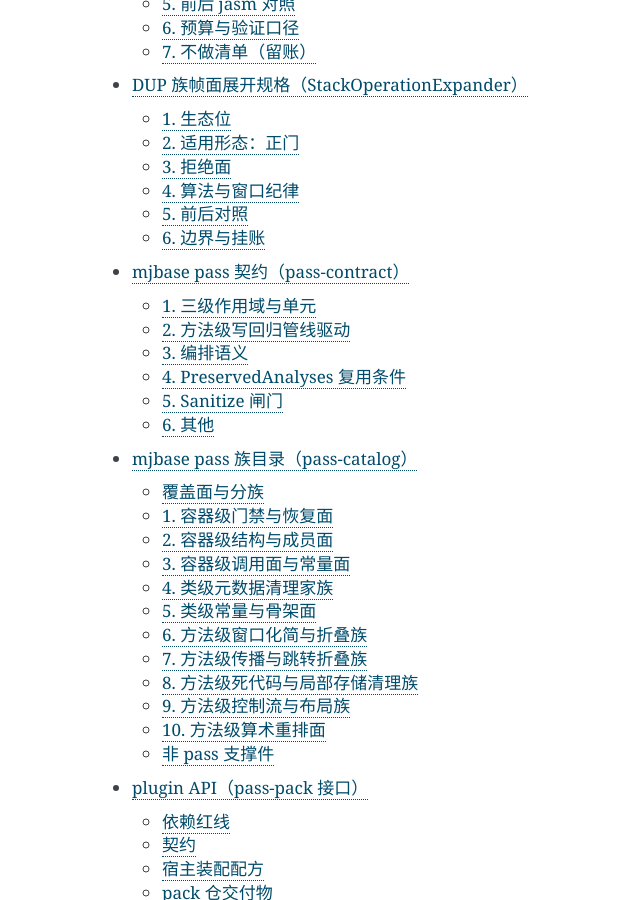
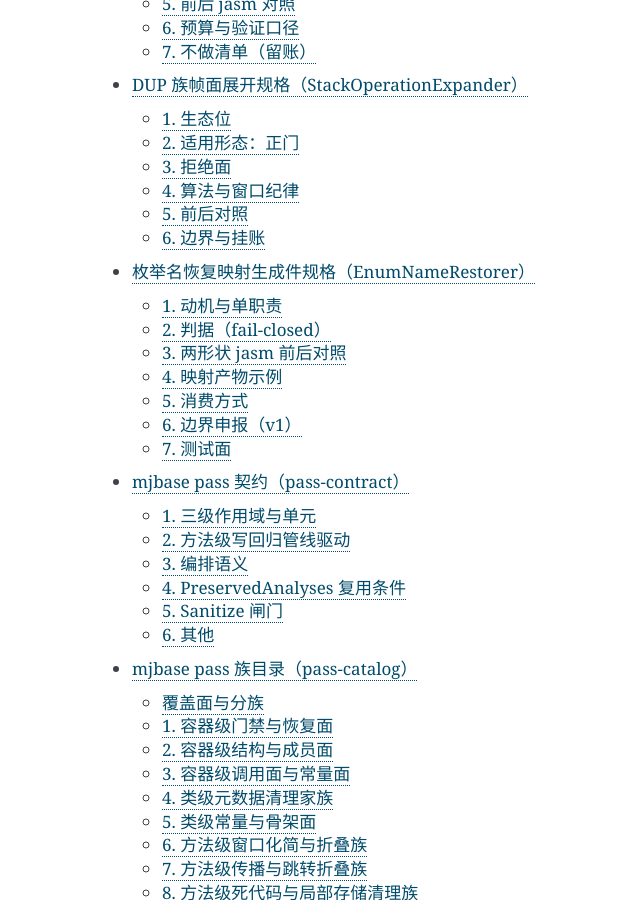
Before and after one commit to luiox/mjbase, a Sphinx documentation site: the page built from mjbase/doc/index.rst, in a window 1280 px wide and 900 px high, scrolled down 2102 px. Shown: the whole window, without its empty margins (318-958 px from the left). Built offline with Sphinx 7.4.7, drawn with Linux system fonts in a browser that asks for light colours; some of the changed lines change nothing that is shown.

Commit message:
docs(doc): 枚举名恢复映射生成件规格——双形状判据 jasm 前后对照与映射产物示例

```diff
--- /dev/null
+++ b/mjbase/doc/enum-name-restore-spec.rst
@@ -0,0 +1,218 @@
+.. _enum-name-restore-spec:
+
+枚举名恢复映射生成件规格（EnumNameRestorer）
+============================================
+
+状态：已落地（v1 判据口径见「边界申报」节）。本件为 Recaf 侦察第三吸收项
+（``EnumNameRestorationTransformer`` 的 mjbase 化），2026-11-07。
+
+1. 动机与单职责
+---------------
+
+javac 生成枚举时，``<clinit>`` 必须以字符串 ldc 传入枚举常量真名
+（``Enum.valueOf``/``Enum.name`` 的运行期语义依赖它），混淆器可以改名枚举
+常量字段、支撑数组字段与支撑合成方法，却改不掉这些 ldc——它们构成可验证的
+真名来源。本件扫容器内枚举类，按双形状判据把「被混淆名 → 泄漏真名」整理成
+家族映射（``mjbase::mapping::IntermediateMapping``），挂在容器
+AnalysisManager 上交付。
+
+**单职责红线**：只产映射，不改名。字节码零改动（pass 恒返回
+``PreservedAnalyses::all()``）；改名执行交映射消费面（renamer/remapper 家族）
+组合，本件不含任何写回路径。
+
+2. 判据（fail-closed）
+----------------------
+
+逐类独立判定，任一门失败该类零产出（不影响其他类）；畸形类资源跳过
+（renamer 面 class_scan fail-open 同口径）。
+
+2.1 形态锚
+^^^^^^^^^^
+
+类 access 带 ACC_ENUM（0x4000），且 ``values`` 方法签名 ``()[L<本类>;``、
+``valueOf`` 方法签名 ``(Ljava/lang/String;)L<本类>;`` 同时在。缺一即跳过。
+
+2.2 形状 A：构造点泄漏
+^^^^^^^^^^^^^^^^^^^^^^
+
+clinit 内重复出现的一组构造窗口（javap/jasm 亲验 javac 17 产物，
+``--release 8`` 产物同形）：
+
+.. code-block:: text
+
+    NEW <本类>
+    DUP
+    LDC "<常量真名>"
+    ICONST_<ordinal>            （0..5；更宽走 BIPUSH/SIPUSH/LDC Int）
+    INVOKESPECIAL <本类>.<init> ((Ljava/lang/String;I…)V
+    PUTSTATIC <本类>.<常量字段> L<本类>;
+
+匹配规则：从 ldc 起四窗口（ldc String + 常量 ordinal + NEW/DUP 前锚 +
+``<init>`` 描述符以 ``(Ljava/lang/String;I`` 开头），随后直线段到达
+PUTSTATIC——直线段仅允许 nop 与 astore/aload 同槽中转对（Recaf 提到的旧
+编译器/混淆器中转形态），步限 8；目标字段须为本类声明且 access 带 ACC_ENUM
+位。窗口断裂的构造点丢弃（不判类失败，由互证兜底）。
+
+2.3 形状 B：$values 数组
+^^^^^^^^^^^^^^^^^^^^^^^^
+
+clinit 内恰好一处 ``INVOKESTATIC <本类>.<数组方法> ()[L<本类>;``，随后直线
+段（同上规则）到达 ``PUTSTATIC <本类>.<数组字段> [L<本类>;``；数组方法体内
+``GETSTATIC <本类>.<常量字段> L<本类>;`` 的出现序即数组序：
+
+.. code-block:: text
+
+    ICONST_3
+    ANEWARRAY <本类>
+    DUP; ICONST_0; GETSTATIC <本类>.<常量0> L<本类>; AASTORE
+    DUP; ICONST_1; GETSTATIC <本类>.<常量1> L<本类>; AASTORE
+    DUP; ICONST_2; GETSTATIC <本类>.<常量2> L<本类>; AASTORE
+    ARETURN
+
+调用位名字为 ``values`` 的位置混入公有桥，或出现第二处匹配，均整类病态拒。形状 B
+缺失（Java 8 时代 clinit 内联数组形状）整类拒。
+
+2.4 双形状互证
+^^^^^^^^^^^^^^
+
+形状 A 收集的 ``(ordinal, 泄漏名, 字段名)`` 按 ordinal 升序排列，ordinal 必
+须恰为 0..n-1 无重无缺；排列后的字段序与形状 B 的 getstatic 字段序逐元素相
+等。序长不等或任一错位即整类拒绝——宁可漏恢复不可错恢复。这是本件相对
+Recaf 参考实现的收紧点（Recaf 按单形状采信）。
+
+2.5 名字口径（映射面最小化）
+^^^^^^^^^^^^^^^^^^^^^^^^^^^^
+
+泄漏真名必须是合法 Java 标识符（``IdentifierUtil::isValidJavaIdentifier``）；
+被混淆名必须是**非法标识符**才产映射。合法名一律不动——含已与真名同名的
+字段，也含 ``a``/``b``/``c`` 这类合法短名混淆（v1 有意收紧，见「边界申报」）。
+数组字段恢复目标为 javac 规范名 ``$VALUES``，数组方法恢复目标为 ``$values``，
+同样只在被混淆名为非法标识符且不等于规范名时产出。
+
+3. 两形状 jasm 前后对照
+-----------------------
+
+混淆前（javac 产物语义等价 jasm，双常量示例）：
+
+.. code-block:: text
+
+    .class public super enum Color {
+        .field public static final enum RED LColor;
+        .field public static final enum GREEN LColor;
+        .field private static final synthetic $VALUES [LColor;
+        .method private static synthetic $values ()[LColor; {
+            code: {
+                iconst_2
+                anewarray Color
+                dup; iconst_0; getstatic Color.RED LColor;; aastore
+                dup; iconst_1; getstatic Color.GREEN LColor;; aastore
+                areturn
+            }
+        }
+        .method static <clinit> ()V {
+            code: {
+                new Color; dup; ldc "RED";   iconst_0; invokespecial Color.<init>(Ljava/lang/String;I)V; putstatic Color.RED LColor;
+                new Color; dup; ldc "GREEN"; iconst_1; invokespecial Color.<init>(Ljava/lang/String;I)V; putstatic Color.GREEN LColor;
+                invokestatic Color.$values ()[LColor;; putstatic Color.$VALUES [LColor;
+                return
+            }
+        }
+    }
+
+混淆后（混淆器改了字段/合成方法名，ldc 真名与指令序不动）：
+
+.. code-block:: text
+
+    .class public super enum Color {
+        .field public static final enum a-b LColor;
+        .field public static final enum c-d LColor;
+        .field private static final synthetic A-B [LColor;
+        .method private static synthetic sv-z ()[LColor; {
+            code: {
+                iconst_2
+                anewarray Color
+                dup; iconst_0; getstatic Color.a-b LColor;; aastore
+                dup; iconst_1; getstatic Color.c-d LColor;; aastore
+                areturn
+            }
+        }
+        .method static <clinit> ()V {
+            code: {
+                new Color; dup; ldc "RED";   iconst_0; invokespecial Color.<init>(Ljava/lang/String;I)V; putstatic Color.a-b LColor;
+                new Color; dup; ldc "GREEN"; iconst_1; invokespecial Color.<init>(Ljava/lang/String;I)V; putstatic Color.c-d LColor;
+                invokestatic Color.sv-z ()[LColor;; putstatic Color.A-B [LColor;
+                return
+            }
+        }
+    }
+
+4. 映射产物示例
+---------------
+
+上例混淆类经本件产出三条字段映射与一条方法映射（``IntermediateMapping``
+条目，owner/desc/oldName/newName）：
+
+.. list-table::
+   :header-rows: 1
+   :widths: auto
+
+   * - 类别
+     - owner
+     - desc
+     - oldName
+     - newName
+   * - Field
+     - ``Color``
+     - ``LColor;``
+     - ``a-b``
+     - ``RED``
+   * - Field
+     - ``Color``
+     - ``LColor;``
+     - ``c-d``
+     - ``GREEN``
+   * - Field
+     - ``Color``
+     - ``[LColor;``
+     - ``A-B``
+     - ``$VALUES``
+   * - Method
+     - ``Color``
+     - ``()[LColor;``
+     - ``sv-z``
+     - ``$values``
+
+5. 消费方式
+-----------
+
+映射挂在容器 AM 上：``GlobalAnalysisManager::getResult<EnumNameMappingAnalysis>
+(container)``（惰性计算并缓存；pass 壳 ``EnumNameRestorer`` 注册进默认表后在
+管线内触发，测试与外部消费方也可直接对容器 AM 调 ``getResult``）。
+
+消费链：本映射是标准 ``IntermediateMapping``，可直接交
+``mjbase::asm_remapper::MappingRemapper``（类名/成员名/描述符门面）与
+``MemberRemapPlan``/``applyMemberRemapPlan``（改名执行面），或经
+``MappingFormatRegistry`` 导出 Tiny-V2 等文本格式外流。编排建议次序：
+先跑本件收映射 → 应用恢复 → 再进通用改名/清理链。jvm 测试
+（``enum_name_restorer_jvm_test``）第 6 步即消费闭环实证：映射经 remapper
+应用回混淆态后字段名复原。
+
+6. 边界申报（v1）
+-----------------
+
+1. **仅认 $values 合成方法形状**：Java 8 时代 javac 在 clinit 内联数组分配
+   （无 ``$values`` 方法）的形状不在本批，整类拒。
+2. **合法短名混淆不恢复**：``a``/``b``/``c`` 这类合法标识符形态的混淆名不产
+   映射（「合法名不动」口径，映射面最小化、fail-closed）；后续批如需放宽，
+   扩展点在 2.5 节口径门（双形状互证证据已足以支撑全部 ≠ 真名口径）。
+3. 带参枚举参数先于 ordinal 的窗口形状（``ldc <名>; ldc <参数>; …``）构造点
+   窗口不成立，该点丢弃后互证不齐整类拒。
+4. ordinal 断档 / 数组序错位 / 数组形状缺失 / 窗口断裂全部整类拒，无部分产出。
+
+7. 测试面
+---------
+
+``test/unittest/pass/enum_name_restorer_test.cpp``：手拼夹具全矩阵（全形状
+恢复、正名/合法短名两态不动、六路拒绝面、幂等二跑、注册挂名、字节零改动）。
+``test/unittest/pass/enum_name_restorer_jvm_test.cpp``：javac 真产物硬验收
+（正名零映射 → remapper 混淆态反演断言 → 映射经 remapper 应用复原字段名）。
--- a/mjbase/doc/index.rst
+++ b/mjbase/doc/index.rst
@@ -22,6 +22,7 @@ mjbase 设计规格
    reachability-closure-design
    method-inliner
    stack-op-expander
+   enum-name-restore-spec
    pass-contract
    pass-catalog
    plugin-api
```
